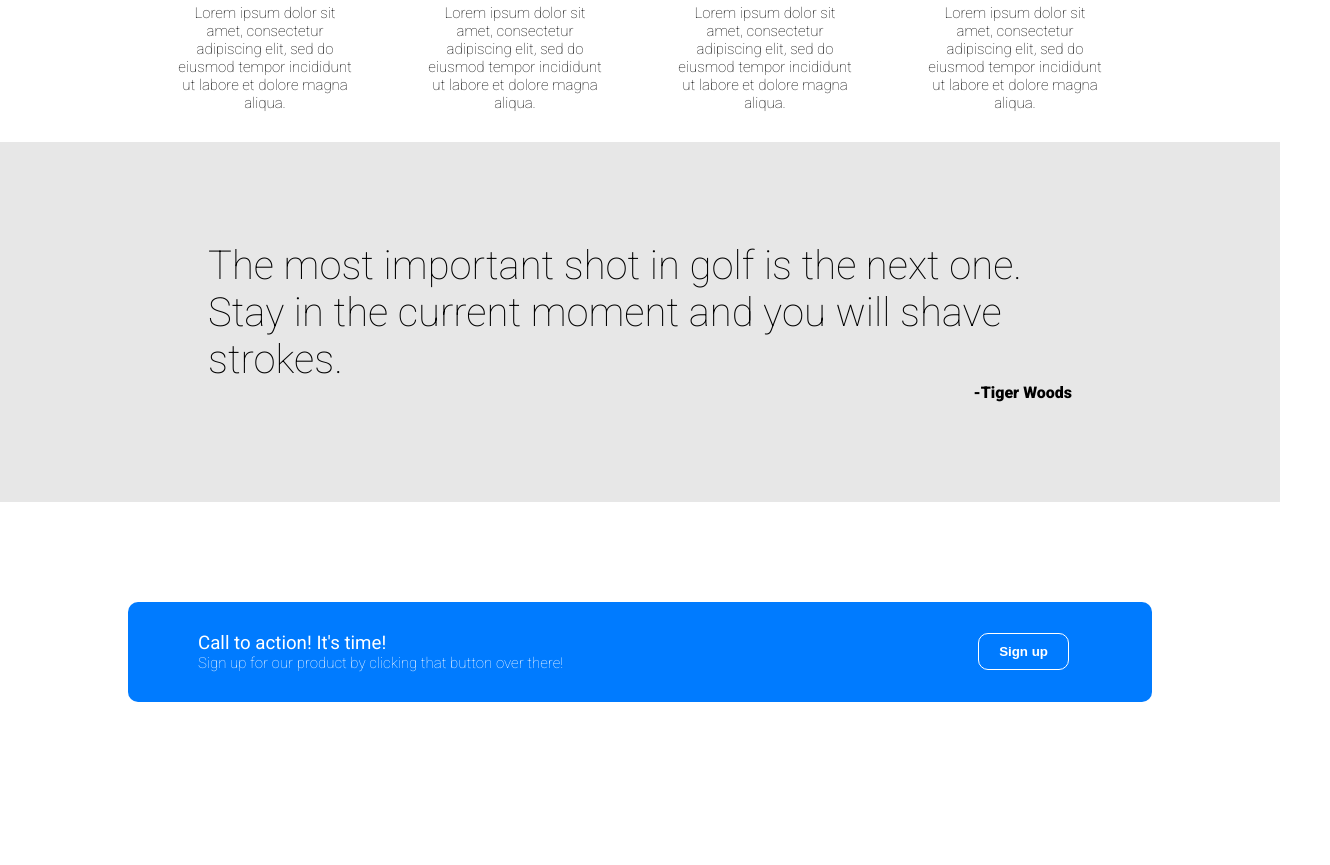
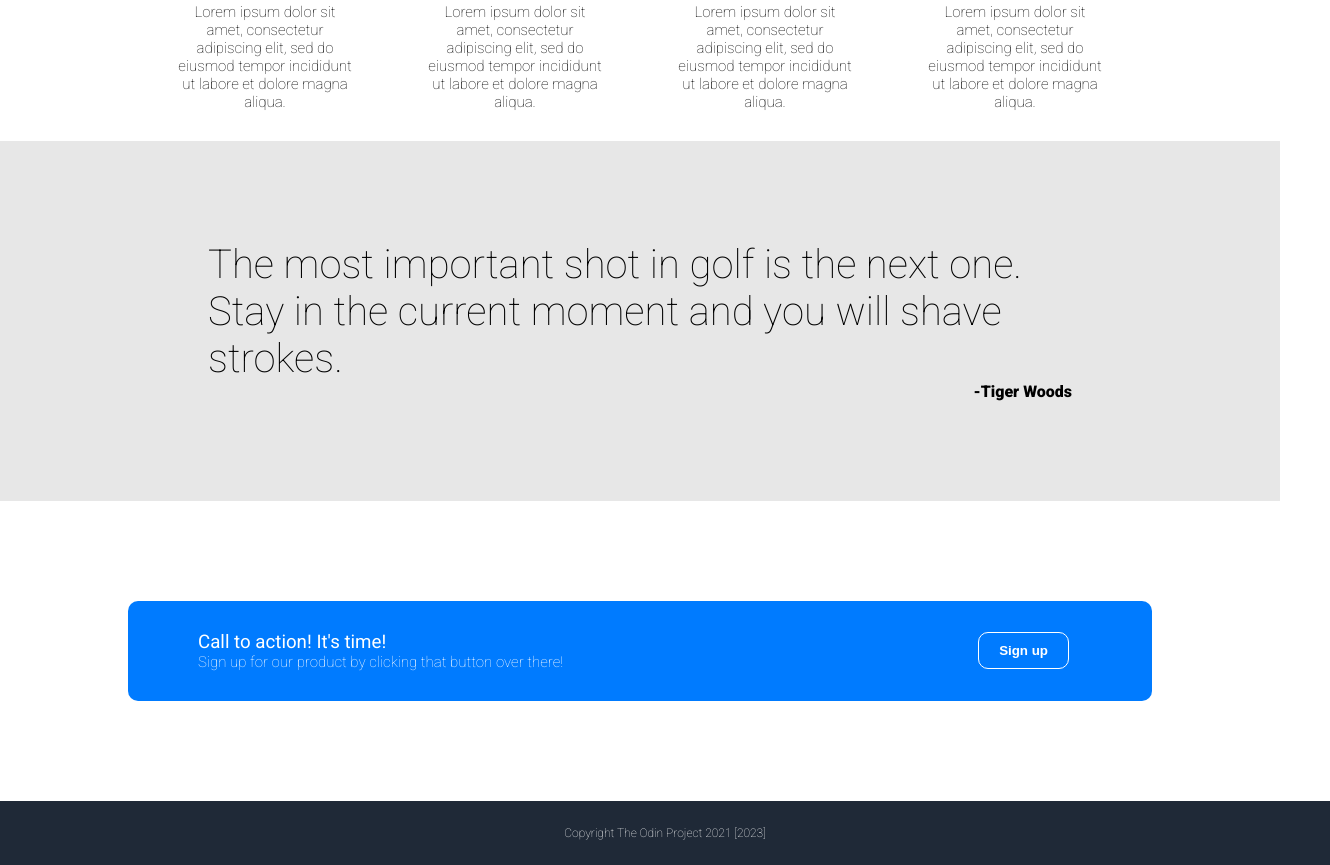
Before and after one commit to i-am-schida/project-landing-page, a plain HTML site: page index.html in a window 1280 px wide. Shown: the part 764-1629 px from the top of the page, 1330 px wide, since content can reach past the window. Before the commit the page ends 1566 px from the top, so only its background shows below. Drawn offline with Linux system fonts and the light colour scheme.

Commit message:
footer finalized

```diff
--- a/styles/style.css
+++ b/styles/style.css
@@ -10,7 +10,6 @@ body, html {
   box-sizing: border-box;
   font-family: Roboto, Aril, sans-serif;
   min-width: 800px;
-
 }
 /* <--------Header--------> */
 header {
@@ -22,7 +21,6 @@ header {
   align-items: center;
   padding-left: 10%;
   padding-right: 10%;
-  border-bottom: 1px solid red; /* visual aid */
 }
 .left-header img {
   width: auto;
@@ -206,7 +204,6 @@ div .info img {
 }
 /* <--------Footer--------> */
 footer {
-  position: fixed;
   left: 0;
   bottom: 0;
   width: 100%;
@@ -216,4 +213,7 @@ footer {
   padding: 25px;
   font-weight: 100;
   font-size: 12px;
+  flex: 1;
+  display: flex;
+  justify-content: center;
 }
```
Also changed, not shown: index.html (+1 -3 lines).
